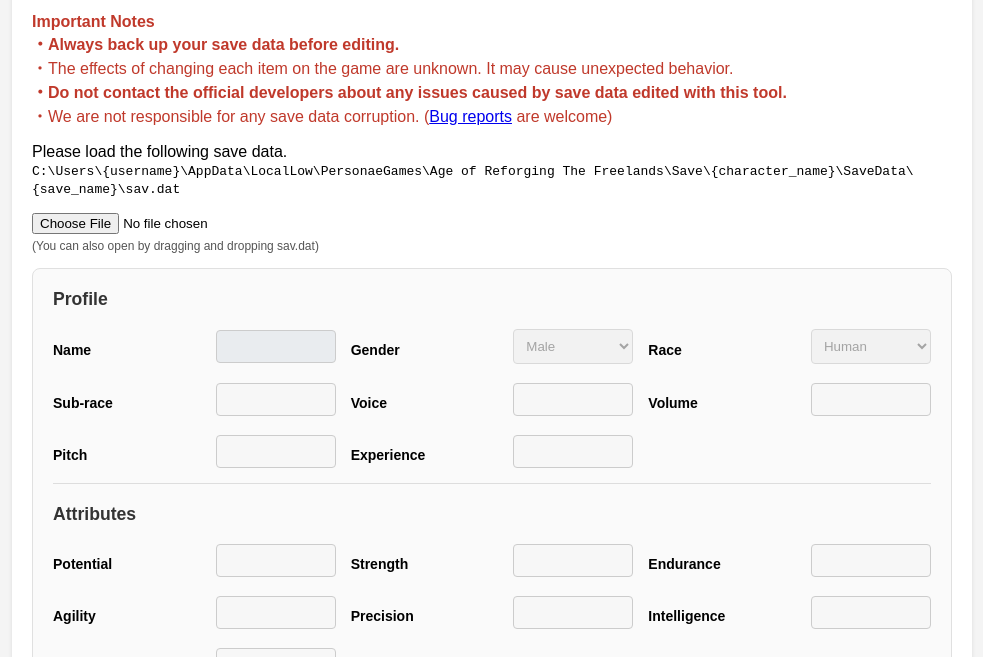
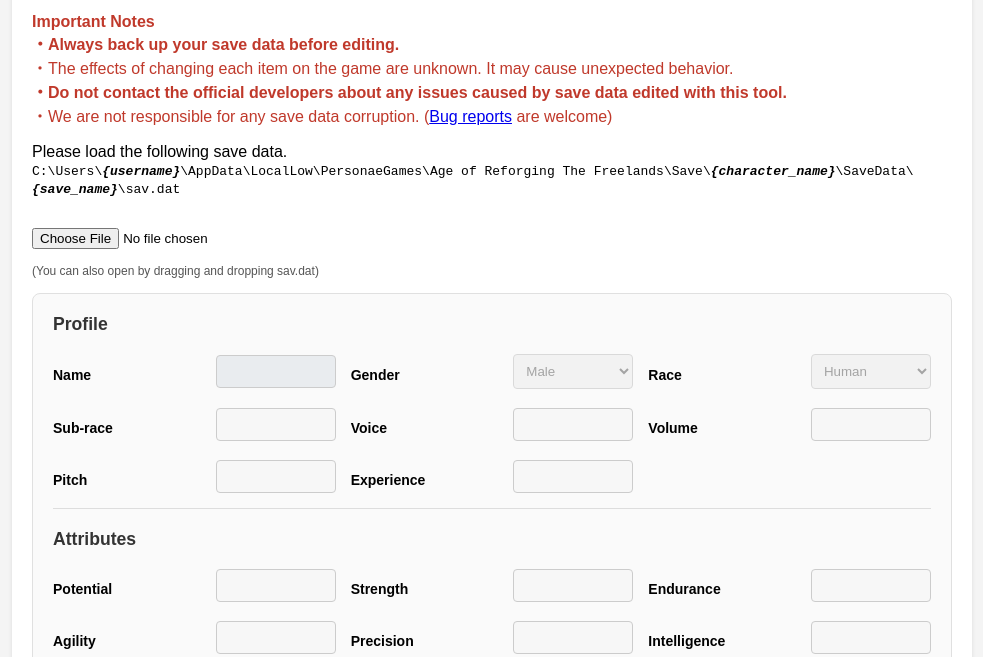
Before and after one commit to Krois0s/KKAoRMod, a plain HTML site: page index.html in a window 1280 px wide. Shown: the part 123-780 px from the top of the page, without its empty margins (148-1131 px from the left). Drawn offline with Linux system fonts and the light colour scheme.

Commit message:
deploy: 9762778139313756d00634e6627e65925b3b8d0a

```diff
--- a/editor.js
+++ b/editor.js
@@ -43,7 +43,7 @@ document.addEventListener('DOMContentLoaded', () => {
             important_no_official_contact: "・このツールで編集したセーブデータに起因する不具合について、公式開発元へのお問い合わせは絶対に行わないでください。",
             important_disclaimer: "・セーブデータの破損について一切の責任を負いません。（<a href=\"https://x.com/Kr_x\" target=\"_blank\" data-i18n=\"bug_report_link\">不具合報告</a>は<del>私がAoRに飽きるまで</del>歓迎します）",
             bug_report_link: "不具合報告",
-            load_instruction: "下記のセーブデータを読み込んでください。<br><code>C:\\Users\\{user名}\\AppData\\LocalLow\\PersonaeGames\\Age of Reforging The Freelands\\Save\\{キャラクター名}\\SaveData\\{セーブデータ名}\\sav.dat</code>",
+            load_instruction: "下記のセーブデータを読み込んでください。<br><code>C:\\Users\\<b><i>{ユーザー名}</i></b>\\AppData\\LocalLow\\PersonaeGames\\Age of Reforging The Freelands\\Save\\<b><i>{キャラクター名}</i></b>\\SaveData\\<b><i>{セーブデータ名}</i></b>\\sav.dat</code>",
             filter_npc_list_label: "NPCリストを絞り込み:",
             filter_npc_list_note: "(一部英名でないとヒットしないNPCがいます)",
             npc_select_label: "編集するNPCを選択:",
@@ -69,10 +69,10 @@ document.addEventListener('DOMContentLoaded', () => {
             label_race: '種族',
             label_subRace: 'サブ種族',
             label_unitVoice: 'ボイス',
-            label_voiceVolume: '音量',
-            label_voicePitch: 'ピッチ',
+            label_voiceVolume: '声音量',
+            label_voicePitch: '声ピッチ',
             label_exp: '経験値',
-            label_potential: 'ポテンシャル',
+            label_potential: '潜在的',
             label_BSstrength: '筋力',
             label_BSendurance: '耐久力',
             label_BSagility: '敏捷',
@@ -108,11 +108,12 @@ document.addEventListener('DOMContentLoaded', () => {
             trait_delete: '削除',
             unknown_option: '不明',
             // Trait名
-            trait_28: "探検家", trait_33: "善意の顔", trait_34: "しなやか", trait_37: "利発", trait_39: "決死", trait_70: "美貌",
-            trait_73: "近視", trait_74: "どっしり", trait_77: "短気", trait_85: "熱心", trait_87: "弱者いじめ", trait_228: "戦場の医者",
-            trait_229:"せっかち", trait_230: "辛抱強い", trait_235: "決定的", trait_236: "愚直", trait_243: "不屈の",
-            trait_247: "幸運", trait_248: "マゾヒスト", trait_249: "機会主義者", trait_250: "過度な慎重",
-            trait_259: "不運", trait_309: "斬撃専心", trait_352: "鍛造習得",
+            trait_28: "探検家", trait_33: "善意の顔", trait_34: "しなやか", trait_35: "遠視", trait_36: "おしゃべり上手", trait_37: "利発",
+            trait_38: "岩石の子", trait_39: "決死", trait_69: "自惚れ", trait_70: "美貌", trait_73: "近視", trait_74: "どっしり",
+            trait_75: "軟弱", trait_76: "残酷な", trait_77: "短気", trait_85: "熱心", trait_87: "弱者いじめ", trait_228: "戦場の医者",
+            trait_229:"せっかち", trait_230: "辛抱強い", trait_231: "チームワーク", trait_232: "生まれつきの料理人", trait_235: "決定的",
+            trait_236: "愚直", trait_238: "優秀な見張り", trait_243: "不屈の", trait_247: "幸運", trait_248: "マゾヒスト",
+            trait_249: "機会主義者", trait_250: "過度な慎重", trait_259: "不運", trait_309: "斬撃専心", trait_352: "鍛造習得",
             // アラートメッセージ
             alert_file_type_error: '対応しているファイルは .dat です。',
             alert_file_read_error: 'ファイルの読み込みに失敗しました。',
@@ -134,7 +135,7 @@ document.addEventListener('DOMContentLoaded', () => {
             important_no_official_contact: "・Do not contact the official developers about any issues caused by save data edited with this tool.",
             important_disclaimer: "・We are not responsible for any save data corruption. (<a href=\"https://x.com/Kr_x\" target=\"_blank\" data-i18n=\"bug_report_link\">Bug reports</a> are welcome)",
             bug_report_link: "Bug reports",
-            load_instruction: "Please load the following save data.<br><code>C:\\Users\\{username}\\AppData\\LocalLow\\PersonaeGames\\Age of Reforging The Freelands\\Save\\{character_name}\\SaveData\\{save_name}\\sav.dat</code>",
+            load_instruction: "Please load the following save data.<br><code>C:\\Users\\<b><i>{username}</i></b>\\AppData\\LocalLow\\PersonaeGames\\Age of Reforging The Freelands\\Save\\<b><i>{character_name}</i></b>\\SaveData\\<b><i>{save_name}</i></b>\\sav.dat</code>",
             filter_npc_list_label: "Filter NPC List:",
             filter_npc_list_note: "",
             npc_select_label: "Select NPC to Edit:",
@@ -199,10 +200,12 @@ document.addEventListener('DOMContentLoaded', () => {
             trait_delete: 'Delete',
             unknown_option: 'Unknown',
             // Trait名
-            trait_28: "Explorer", trait_33: "Kindly Face", trait_34: "Lithe", trait_37: "Quick Learner", trait_39: "Unchained Beast", trait_70: "Beautiful",
-            trait_73: "Shortsighted", trait_74: "Stocky", trait_77: "Impulsive", trait_85: "Diligent", trait_87: "Bully", trait_228: "Battlefield Doctor",
-            trait_229:"Impatient", trait_230: "Patient", trait_235: "Decisive", trait_236: "Pragmatic", trait_243: "Indomitable",
-            trait_247: "Lucky", trait_248: "Masochist", trait_249: "Opportunist", trait_250: "Overcautious",
+            trait_28: "Explorer", trait_33: "Kindly Face", trait_34: "Lithe", trait_35: "Farsighted", trait_36: "Silver Tongue",
+            trait_37: "Quick Learner", trait_38: "Son of Stone", trait_39: "Unchained Beast", trait_69: "Conceited", trait_70: "Beautiful",
+            trait_73: "Shortsighted", trait_74: "Stocky", trait_75: "Flabby", trait_76: "Cruel", trait_77: "Impulsive",
+            trait_85: "Diligent", trait_87: "Bully", trait_228: "Battlefield Doctor", trait_229:"Impatient", trait_230: "Patient",
+            trait_231: "Team Spirit", trait_232: "Inborn Cook", trait_235: "Decisive", trait_236: "Pragmatic", trait_238: "Excellent Sentinel",
+            trait_243: "Indomitable", trait_247: "Lucky", trait_248: "Masochist", trait_249: "Opportunist", trait_250: "Overcautious",
             trait_259: "Unlucky", trait_309: "Sharp Blade Mastery", trait_352: "Learned Forging",
             // アラートメッセージ
             alert_file_type_error: 'Only .dat files are supported.',
@@ -384,7 +387,8 @@ document.addEventListener('DOMContentLoaded', () => {
         document.querySelectorAll('[data-i18n]').forEach(el => {
             const key = el.getAttribute('data-i18n');
             // load_preset_button_label は子要素を持つため、中身を直接書き換えない
-            if (key === 'load_preset_button_label') {
+            // filter_npc_list_label も同様
+            if (key === 'load_preset_button_label' || key === 'filter_npc_list_label') {
                 return;
             }
 
@@ -460,7 +464,6 @@ document.addEventListener('DOMContentLoaded', () => {
     setFormEnabled(false);
     // 初期言語を設定 (ブラウザの言語が日本語なら日本語、それ以外は英語)
     setLanguage(navigator.language.startsWith('ja') ? 'ja' : 'en');
-
 
     // ===== ファイル選択時の処理 =====
     // ファイル選択ダイアログが開くたびにinputの値をリセットする
@@ -1103,9 +1106,16 @@ document.addEventListener('DOMContentLoaded', () => {
     saveButton.addEventListener('click', () => {
         if (!fullSaveData) return;
         try {
+            // ヘルパー関数: 非ASCII文字を \uXXXX 形式にエスケープする
+            function escapeNonAscii(str) {
+                // https://stackoverflow.com/questions/7499473/need-to-escape-non-ascii-characters-in-json
+                return str.replace(/[\u007f-\uffff]/g, c => '\\u' + ('0000' + c.charCodeAt(0).toString(16).toUpperCase()).slice(-4));
+            }
+
             const editedNpcData = JSON.parse(jsonEditor.value);
             fullSaveData.npcs[npcSelector.value] = editedNpcData;
-            const minifiedJsonString = JSON.stringify(fullSaveData);
+            let minifiedJsonString = JSON.stringify(fullSaveData);
+            minifiedJsonString = escapeNonAscii(minifiedJsonString); // ゲームの形式に合わせてエスケープ
 
             const blob = new Blob([minifiedJsonString], { type: 'application/octet-stream' });
             const url = URL.createObjectURL(blob);
--- a/index.html
+++ b/index.html
@@ -210,8 +210,9 @@
             <code>C:\Users\{user名}\AppData\LocalLow\PersonaeGames\Age of Reforging The Freelands\Save\{キャラクター名}\SaveData\{セーブデータ名}\sav.dat</code>
         </p>
 
-        <input type="file" id="fileInput" accept=".dat">
-        <div data-i18n="drop_hint" style="font-size: 12px; color: #555; margin-top: 5px;"></div>
+        <input type="file" id="fileInput" accept=".dat" style="margin-top: 15px; margin-bottom: 15px;">
+
+        <div data-i18n="drop_hint" style="font-size: 12px; color: #555;"></div>
 
         <!-- NPC選択と編集エリア（最初は非表示） -->
         <div id="editor-area">
```
